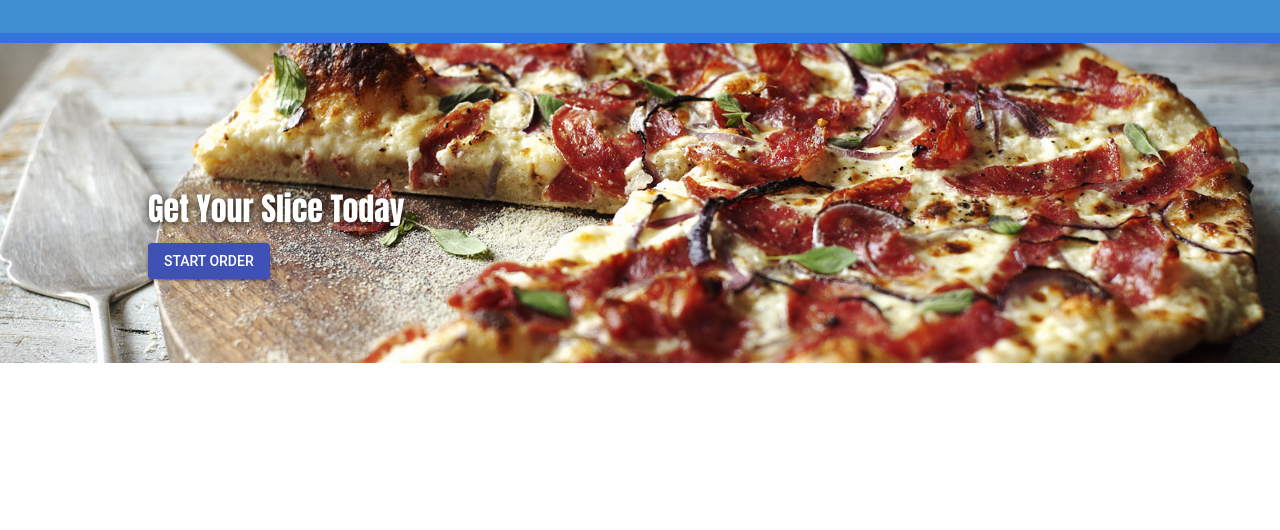
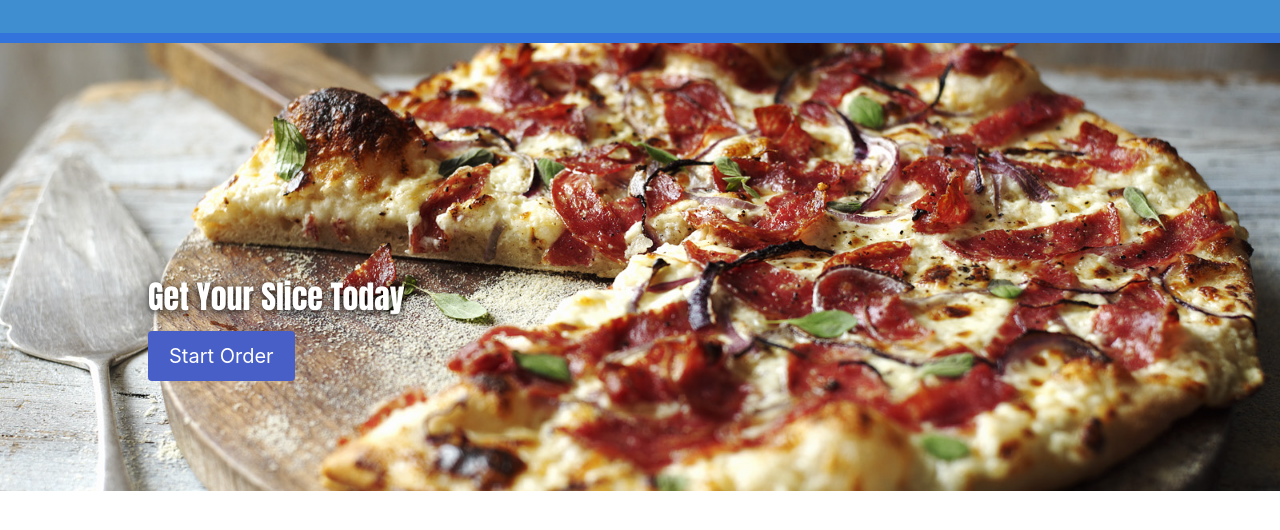
Before and after one commit to myronschippers/redux-pixzza-parlor, a React app: page / in a window 1280 px wide. Shown: the part 128-658 px from the top of the page. Built offline with nearby package versions, Linux system fonts and the light colour scheme.

Commit message:
adjusting the home page styling to leverage bulma

```diff
--- a/src/components/HomePage/HomePage.js
+++ b/src/components/HomePage/HomePage.js
@@ -2,8 +2,6 @@ import React, { Component } from 'react';
 import { connect } from 'react-redux';
 import mapReduxStateToProps from '../../modules/mapReduxStateToProps';
 
-// Material UI
-import Button from '@material-ui/core/Button';
 // CSS
 import './pizzaHero.css';
 
@@ -18,7 +16,12 @@ class HomePage extends Component {
                 <div className="pizzaHero">
                     <div className="pizzaHero-body">
                         <p className="pizzaHero-body-title">Get Your Slice Today</p>
-                        <Button variant="contained" color="primary" onClick={this.clickStartOrder}>Start Order</Button>
+                        <button
+                            className="button is-medium is-link"
+                            onClick={this.clickStartOrder}
+                        >
+                            Start Order
+                        </button>
                     </div>
                 </div>
             </div>
--- a/src/components/HomePage/pizzaHero.css
+++ b/src/components/HomePage/pizzaHero.css
@@ -3,7 +3,7 @@
 .pizzaHero {
     display: block;
     width: 100%;
-    padding-bottom: 25%;
+    padding-bottom: 35%;
     background: skyblue no-repeat center center;
     background-image: url('./artisan-pizza.jpg');
     background-size: cover;
```
